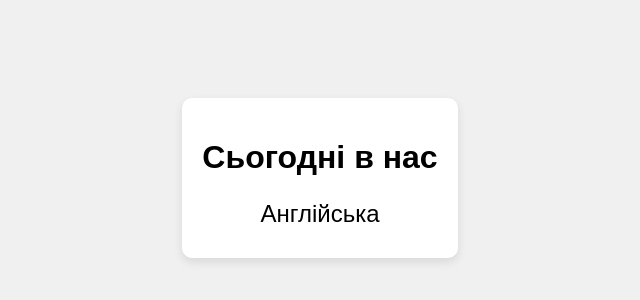
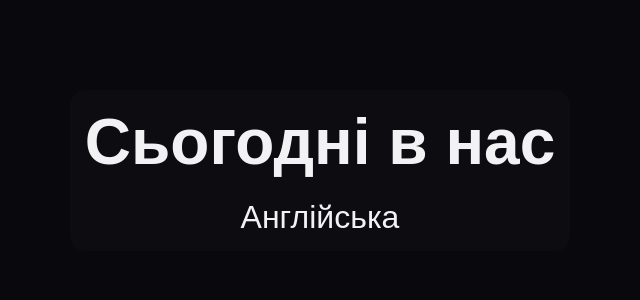
Before and after one commit to ItzKoTiK/Classes, a plain HTML site: page index.html in a window 1280 px wide. Shown: the part 230-530 px from the top of the page, without its empty margins (320-960 px from the left). Drawn offline with Linux system fonts and the light colour scheme.

Commit message:
Update styles.css

```diff
--- a/styles.css
+++ b/styles.css
@@ -1,26 +1,43 @@
-body {
-    font-family: Arial, sans-serif;
+* {
+    margin: 0;
+    padding: 0;
+    box-sizing: border-box;
+}
+
+body,
+html {
+    font-family: "Poppins", sans-serif;
+    background-color: #09080c;
+    color: #f2f1f3;
+    overflow-x: hidden;
+    height: 100%;
     display: flex;
     justify-content: center;
     align-items: center;
-    height: 100vh;
-    background-color: #f0f0f0;
 }
 
 .container {
     text-align: center;
-    padding: 20px;
-    background-color: white;
-    border-radius: 10px;
-    box-shadow: 0 4px 10px rgba(0, 0, 0, 0.1);
+    padding: 15px;
+    background-color: #0d0c11;
+    border-radius: 15px;
 }
 
 h1 {
-    font-size: 2rem;
+    font-family: "MarckScript", sans-serif;
+    color: #f2f1f3;
+    font-size: 4em;
     margin-bottom: 20px;
 }
 
 p {
-    font-size: 1.5rem;
-    margin-bottom: 10px;
+    font-size: 2em;
 }
+
+::selection {
+    background: rgba(135, 135, 135, 0.3);
+}
+
+::-moz-selection {
+    background: #535355;
+}
```
